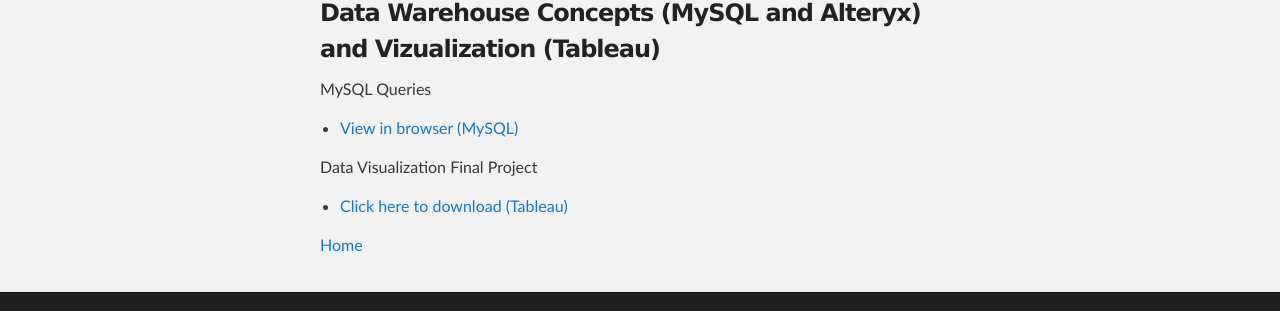
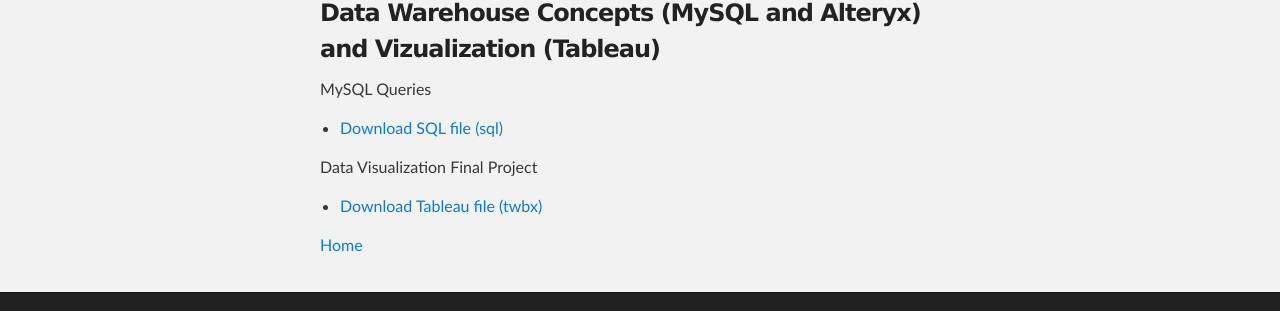
Before and after one commit to Cherylngo/cherylngo.github.io, a Jekyll site: the page built from DBMV/index.md, in a window 1280 px wide. Shown: the part 417-728 px from the top of the page. Built offline with Jekyll 4.4.1, drawn with Linux system fonts in a browser that asks for light colours; our own code applies the rules of GitHub Pages for plain Markdown files.

Commit message:
Update index.md

```diff
--- a/DBMV/index.md
+++ b/DBMV/index.md
@@ -7,9 +7,9 @@
 ### Data Warehouse Concepts (MySQL and Alteryx) and Vizualization (Tableau)
 
 MySQL Queries
-- [View in browser (MySQL)](BankingQueries.sql)
+- [Download SQL file (sql)](BankingQueries.sql)
 
 Data Visualization Final Project
-- [Click here to download (Tableau)](DBMVFinalGroupProject.twbx)
+- [Download Tableau file (twbx)](DBMVFinalGroupProject.twbx)
 
 [Home](https://cherylngo.github.io/)
```
